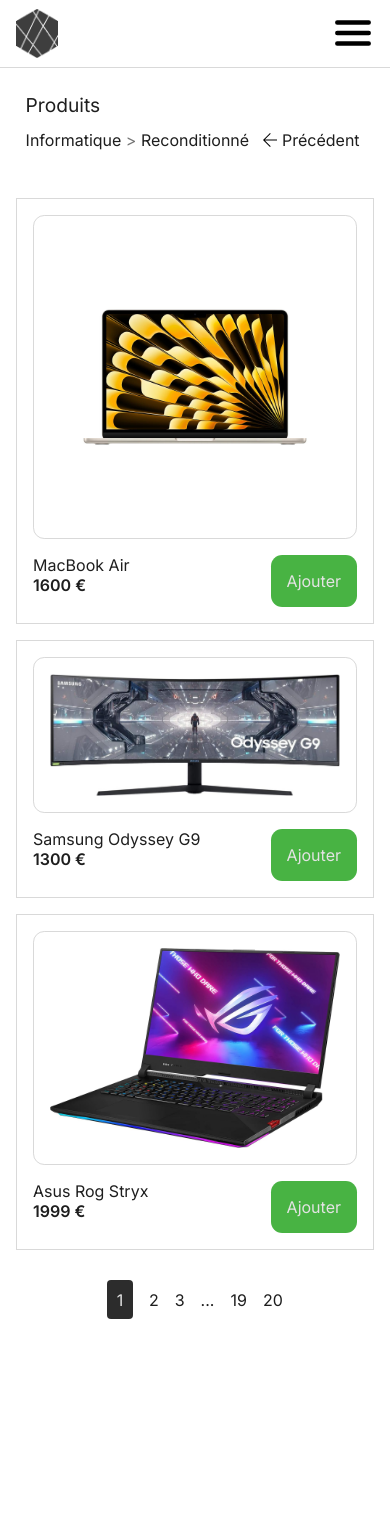
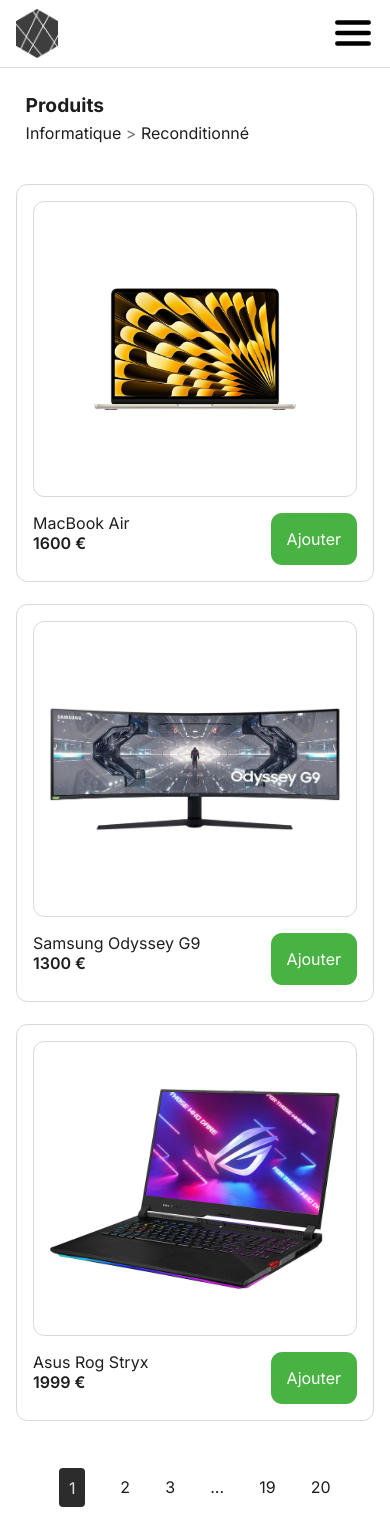
Before and after one commit to mmakria/ecf-web-statique, a plain HTML site: page index.html in a window 390 px wide. Before the commit the page ends 1334 px from the top, so only its background shows below. Drawn offline with Linux system fonts and the light colour scheme.

Commit message:
version finale

```diff
--- a/assets/styles/style.css
+++ b/assets/styles/style.css
@@ -39,8 +39,7 @@ body {
   font-family: var(--font-fam);
 }
 
-
-#burger{
+#burger {
   display: none;
 }
 /************
@@ -90,28 +89,23 @@ nav > ul {
 }
 #inscription {
   background-color: var(--color-secondary);
-  color: var(--color-hover-nav);
+  color: var(--color-white);
   padding: var(--padding-bouton);
   border-radius: var(--border-radius);
 }
 
-.nav-items{
-    padding: var(--padding-bouton)
+.nav-items {
+  padding: var(--padding-bouton);
 }
-.nav-items:hover{
+.nav-items:hover {
   background-color: var(--color-hover-nav);
   border-radius: var(--border-radius);
 }
 
-
 .head-main-right {
   display: flex;
   align-items: center;
-
 }
-
-
-
 
 /********
  disposition header main
@@ -122,7 +116,7 @@ nav > ul {
 
 .head-main h1 {
   font-size: 1.2rem;
-  font-weight: normal;
+  font-weight: bolder;
   margin-bottom: 0.3em;
 }
 .head-main h2 {
@@ -156,19 +150,18 @@ nav > ul {
 Disposition du Lyaout principale (article de ventes)
 *******************/
 
-main{
-    height: calc(100vh-8vh-8vh);
-}
+
 
 .grid-container {
   display: grid;
   grid-template-columns: repeat(4, 1fr);
-  grid-row: 1fr 1fr;
-  gap: 1rem;
+  grid-auto-rows: auto;
+  gap: 1.4rem;
   padding: 1rem;
 }
 article {
   border: 1px solid var(--color-border);
+  border-radius: var(--border-radius);
   display: flex;
   flex-direction: column;
   align-items: center;
@@ -191,6 +184,7 @@ article img {
   padding: 1em;
   border: 1px solid var(--color-border);
   border-radius: var(--border-radius);
+  object-fit: contain;
 }
 
 .flex-info-btn {
@@ -213,7 +207,7 @@ button {
 }
 #cta {
   background-color: var(--color-cta);
-  color: var(--color-hover-nav);
+  color: var(--color-white);
 }
 
 #cta:hover {
@@ -240,11 +234,16 @@ footer ul {
   width: 100%;
   justify-content: center;
 }
-footer ul li:hover {
+
+footer ul li {
+  padding: 0.6em;
+  border-radius: 4px;
+}
+
+footer ul li:nth-child(n + 2):hover {
   cursor: pointer;
   background-color: var(--color-hover-nav);
-  padding: 0.6em;
-  border-radius: 4px;
+
   color: var(--color-text);
 }
 
@@ -256,18 +255,18 @@ footer ul li:hover {
   color: var(--color-hover-nav);
 }
 
-@media screen and (max-width: 600px) {
+@media screen and (max-width: 900px) {
+main{
+  max-width: 600px;
+  margin: auto;
+}
   .grid-container {
     grid-template-columns: 1fr;
-
   }
-  article img{
-
+  article img {
+    height: 35vh;
   }
   .item-2 {
-    grid-column: auto;
-  }
-  .item-4 {
     grid-column: auto;
   }
 
@@ -276,14 +275,20 @@ footer ul li:hover {
   .item-4 {
     display: none;
   }
+  /* nav */
+  nav ul {
+    display: none;
+  }
+  #burger {
+    display: block;
+  }
+
+  .head-main-right {
+    display: none;
+  }
 
 
-
-  /* nav */
-  nav ul{
-    display: none;
-  }
-  #burger{
-    display: block;
+  footer{
+    margin-top: 1rem;
   }
 }
--- a/index.html
+++ b/index.html
@@ -17,34 +17,40 @@
     />
   </head>
   <body>
+
+    <!-- FOOTER -->
     <header class="head-nav">
       <img src="./assets/images/logo.png" alt="logo boutique" />
-
       <nav>
         <ul>
-          <li><a href="#" class="nav-items" >Produits</a></li>
-          <li><a href="#"class="nav-items" >Contact</a></li>
+          <li><a href="#" class="nav-items">Produits</a></li>
+          <li><a href="#" class="nav-items">Contact</a></li>
           <li><a href="#" id="connexion">Connexion</a></li>
           <li><a href="#" id="inscription">Inscription</a></li>
         </ul>
-        <img id="burger" src="./assets/images/menu-burger-horizontal-bold.svg" alt="">
+        <img
+          id="burger"
+          src="./assets/images/menu-burger-horizontal-bold.svg"
+          alt=""
+        />
       </nav>
     </header>
 
+    <!--  MAIN PARTIE WITH ARTICLE AND SMALL HEADER -->
     <main>
-
       <header class="head-main">
         <h1>Produits</h1>
         <div class="head-main-bottom">
           <h2><a href="">Informatique</a> > <a href="">Reconditionné</a></h2>
           <div class="head-main-right">
             <img src="./assets/images/arrow-back.svg" alt="arrow back" />
-            <a href="#" >Précédent</a>
+            <a href="#">Précédent</a>
           </div>
         </div>
       </header>
-
+      <!-- PRODUCTS TO SELL  -->
       <section class="grid-container">
+        <!-- Article 1  -->
         <article class="items item-1">
           <img src="./assets/images/macbook-air.jpg" alt="Macbook air" />
           <div class="flex-info-btn">
@@ -55,9 +61,10 @@
             <button id="cta">Ajouter</button>
           </div>
         </article>
+                <!-- Article 2  -->
+
         <article class="items item-2">
           <img src="./assets/images/odyssey.jpg" alt="Samsung Odysse" />
-
           <div class="flex-info-btn">
             <div class="card-info card-info-2">
               <h3>Samsung Odyssey G9</h3>
@@ -67,6 +74,8 @@
           </div>
         </article>
 
+                        <!-- Article 3  -->
+
         <article class="items item-3">
           <img src="./assets/images/rog-stryx.jpg" alt="Asus ROG Stryx" />
           <div class="flex-info-btn">
@@ -74,10 +83,11 @@
               <h3>Asus Rog Stryx</h3>
               <p>1999 €</p>
             </div>
-
             <button id="cta">Ajouter</button>
           </div>
         </article>
+                        <!-- Article 4  -->
+
         <article class="items item-4">
           <img src="./assets/images/triple-screen.jpg" alt="Double ecran" />
           <div class="flex-info-btn">
@@ -88,7 +98,7 @@
             <button id="indisponible">Indisponible</button>
           </div>
         </article>
-
+                <!-- Article 5  -->
         <article class="items item-5">
           <img src="./assets/images/vivobook.png" alt="Asus Vivobook" />
 
@@ -101,6 +111,7 @@
             <button id="indisponible">Indisponible</button>
           </div>
         </article>
+                <!-- Article 6  -->
 
         <article class="items item-6">
           <img src="./assets/images/thinkpad.jpg" alt="Thinkpad X1" />
@@ -114,6 +125,8 @@
         </article>
       </section>
     </main>
+
+    <!-- FOOTER -->
     <footer>
       <ul>
         <li><a href="#" id="actual">1</a></li>
```
Lines whose indentation alone changed are shown as unchanged.
